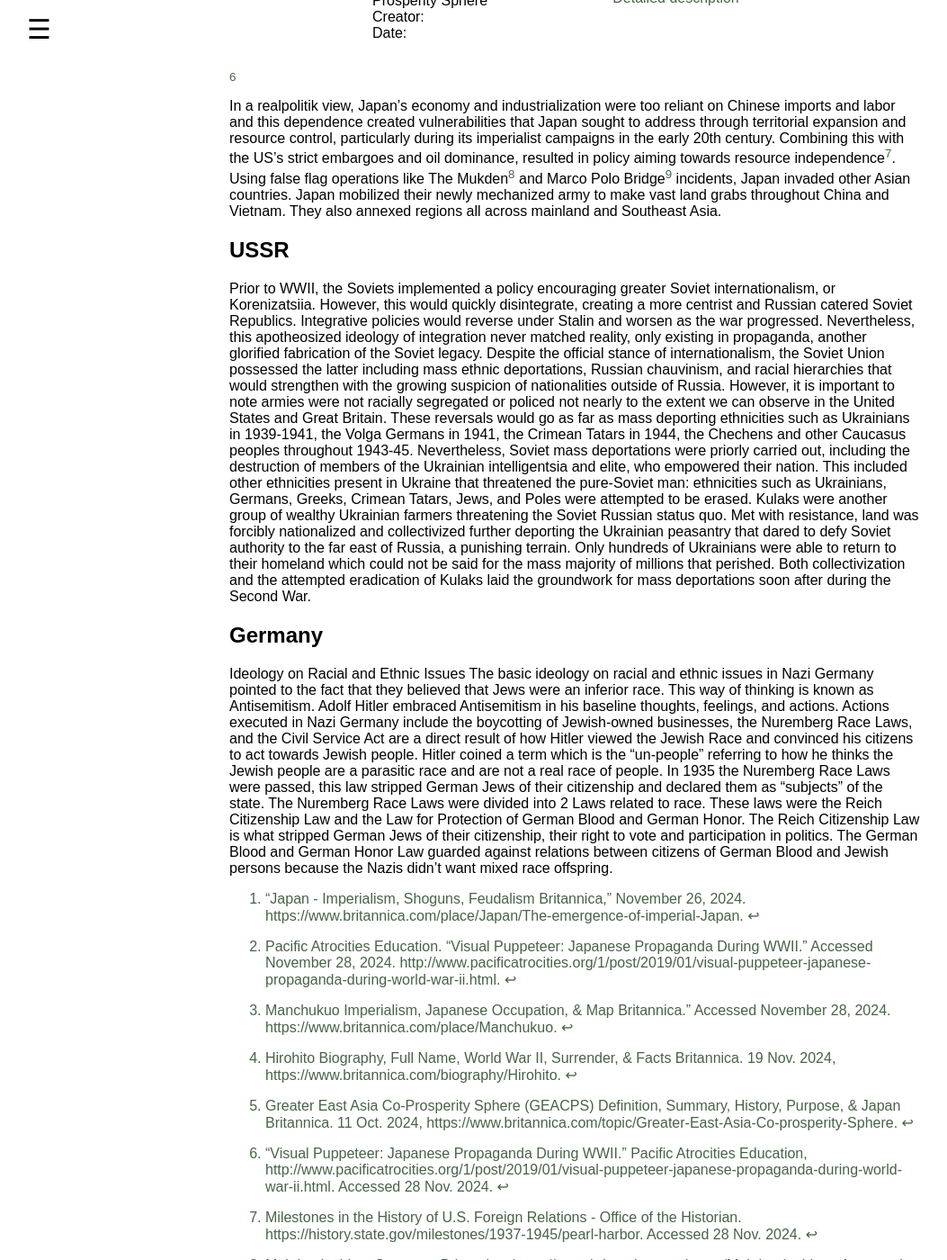
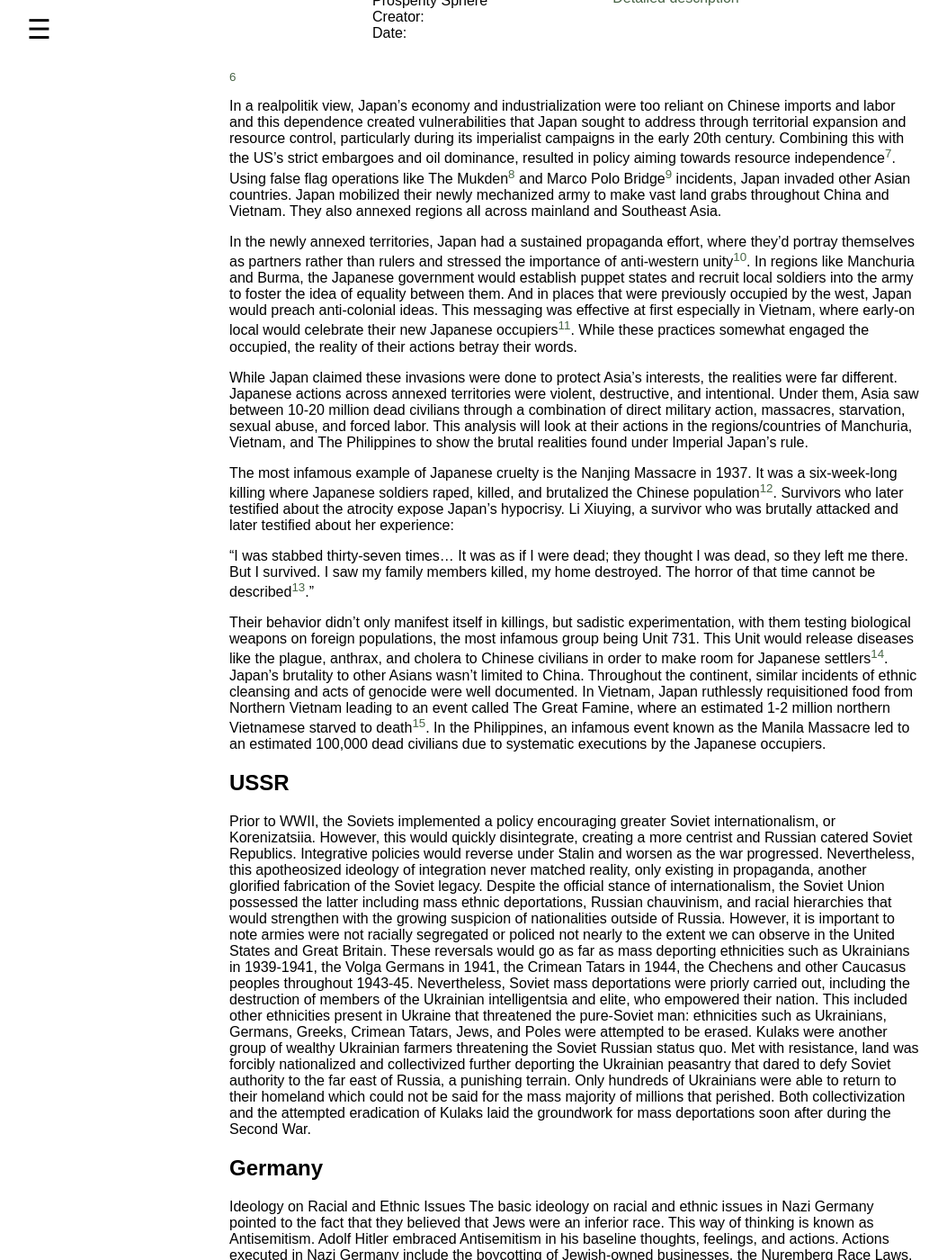
Before and after one commit to tshah93/ShahTanviAMH3931, a Jekyll site: the page built from 002_analysis.md, in a window 1280 px wide and 1400 px high, scrolled down 2217 px. Shown: the whole window at 90% size, without its empty margins (1-1054 px from the left). Built offline with Jekyll 4.4.1, drawn with Linux system fonts in a browser that asks for light colours; some of the changed text lies outside the part shown.

Commit message:
Update 002_analysis.md

```diff
--- a/002_analysis.md
+++ b/002_analysis.md
@@ -33,6 +33,18 @@ Prime Minister Hideki Tojo
 
 In a realpolitik view, Japan’s economy and industrialization were too reliant on Chinese imports and labor and this dependence created vulnerabilities that Japan sought to address through territorial expansion and resource control, particularly during its imperialist campaigns in the early 20th century. Combining this with the US’s strict embargoes and oil dominance, resulted in policy aiming towards resource independence[^7]. Using false flag operations like The Mukden[^8] and Marco Polo Bridge[^9] incidents, Japan invaded other Asian countries. Japan mobilized their newly mechanized army to make vast land grabs throughout China and Vietnam. They also annexed regions all across mainland and Southeast Asia.
 
+In the newly annexed territories, Japan had a sustained propaganda effort, where they’d portray themselves as partners rather than rulers and stressed the importance of anti-western unity[^10]. In regions like Manchuria and Burma, the Japanese government would establish puppet states and recruit local soldiers into the army to foster the idea of equality between them. And in places that were previously occupied by the west, Japan would preach anti-colonial ideas. This messaging was effective at first especially in Vietnam, where early-on local would celebrate their new Japanese occupiers[^11]. While these practices somewhat engaged the occupied, the reality of their actions betray their words.
+
+While Japan claimed these invasions were done to protect Asia’s interests, the realities were far different. Japanese actions across annexed territories were violent, destructive, and intentional. Under them, Asia saw between 10-20 million dead civilians through a combination of direct military action, massacres, starvation, sexual abuse, and forced labor. This analysis will look at their actions in the regions/countries of Manchuria, Vietnam, and The Philippines to show the brutal realities found under Imperial Japan’s rule.
+
+The most infamous example of Japanese cruelty is the Nanjing Massacre in 1937. It was a six-week-long killing where Japanese soldiers raped, killed, and brutalized the Chinese population[^12]. Survivors who later testified about the atrocity expose Japan’s hypocrisy. Li Xiuying, a survivor who was brutally attacked and later testified about her experience:
+
+"I was stabbed thirty-seven times… It was as if I were dead; they thought I was dead, so they left me there. But I survived. I saw my family members killed, my home destroyed. The horror of that time cannot be described[^13]."
+
+Their behavior didn’t only manifest itself in killings, but sadistic experimentation, with them testing biological weapons on foreign populations, the most infamous group being Unit 731. This Unit would release diseases like the plague, anthrax, and cholera to Chinese civilians in order to make room for Japanese settlers[^14]. Japan’s brutality to other Asians wasn’t limited to China. Throughout the continent, similar incidents of ethnic cleansing and acts of genocide were well documented. In Vietnam, Japan ruthlessly requisitioned food from Northern Vietnam leading to an event called The Great Famine, where an estimated 1-2 million northern Vietnamese starved to death[^15]. In the Philippines, an infamous event known as the Manila Massacre led to an estimated 100,000 dead civilians due to systematic executions by the Japanese occupiers.
+
+
+
 ## USSR
 Prior to WWII, the Soviets implemented a policy encouraging greater Soviet internationalism, or Korenizatsiia. However, this would quickly disintegrate, creating a more centrist and Russian catered Soviet Republics. Integrative policies would reverse under Stalin and worsen as the war progressed. Nevertheless, this apotheosized ideology of integration never matched reality, only existing in propaganda, another glorified fabrication of the Soviet legacy. Despite the official stance of internationalism, the Soviet Union possessed the latter including mass ethnic deportations, Russian chauvinism, and racial hierarchies that would strengthen with the growing suspicion of nationalities outside of Russia. However, it is important to note armies were not racially segregated or policed not nearly to the extent we can observe in the United States and Great Britain.
 These reversals would go as far as mass deporting ethnicities such as Ukrainians in 1939-1941, the Volga Germans in 1941, the Crimean Tatars in 1944, the Chechens and other Caucasus peoples throughout 1943-45.
@@ -53,3 +65,9 @@ Hitler coined a term which is the “un-people” referring to how he thinks the
 [^7]:Milestones in the History of U.S. Foreign Relations - Office of the Historian. https://history.state.gov/milestones/1937-1945/pearl-harbor. Accessed 28 Nov. 2024.
 [^8]:Mukden Incident Summary Britannica. https://www.britannica.com/event/Mukden-Incident. Accessed 28 Nov. 2024.
 [^9]:“Marco Polo Bridge Incident  Sino-Japanese War, 1937, Beijing Britannica,” November 25, 2024. https://www.britannica.com/event/Marco-Polo-Bridge-Incident.
+[^10]:Manchukuo Imperialism, Japanese Occupation, & Map Britannica. https://www.britannica.com/place/Manchukuo. Accessed 28 Nov. 2024.
+[^11]:Vietnam - WWII, Independence, Conflict  Britannica. 27 Nov. 2024, https://www.britannica.com/place/Vietnam/World-War-II-and-independence.
+[^12]:Nanjing Massacre  History, Summary & Facts  Britannica. 13 Nov. 2024, https://www.britannica.com/event/Nanjing-Massacre.
+[^13]:“Interview with Li Xiuying.” Imperial War Museums, https://www.iwm.org.uk/collections/item/object/80022517. Accessed 28 Nov. 2024.
+[^14]:“Human Experimentation at Unit 731.” Pacific Atrocities Education, https://www.pacificatrocities.org/human-experimentation.html. Accessed 28 Nov. 2024.
+[^15]:“Legacy of the 1944-45 Vietnam Famine.” Pacific Atrocities Education, https://www.pacificatrocities.org/legacy-of-the-1944-45-vietnam-famine.html. Accessed 28 Nov. 2024
```
